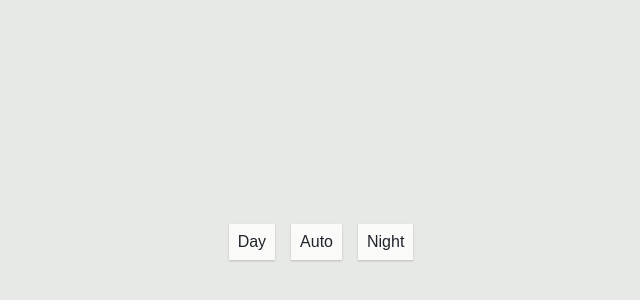
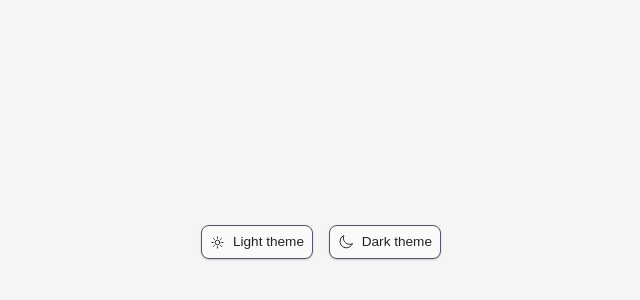
Before and after one commit to rachelrondon/React.JS-Buttons, a React (Create React App) app: page / in a window 1280 px wide. Shown: the part 158-458 px from the top of the page, without its empty margins (311-951 px from the left). Built offline with nearby package versions, Linux system fonts and the light colour scheme.

Commit message:
feat: final

```diff
--- a/package.json
+++ b/package.json
@@ -3,6 +3,7 @@
   "version": "0.1.0",
   "private": true,
   "dependencies": {
+    "@heroicons/react": "^2.2.0",
     "@testing-library/dom": "^10.4.1",
     "@testing-library/jest-dom": "^6.9.1",
     "@testing-library/react": "^16.3.2",
--- a/src/App.js
+++ b/src/App.js
@@ -1,9 +1,9 @@
-import Toggle from './Toggle';
+import Show from './Show';
 
 function App() {
   return (
     <div>
-      <Toggle />
+      <Show />
     </div>
   );
 }
--- /dev/null
+++ b/src/Show.css
@@ -0,0 +1,55 @@
+:root {
+  --color-blue-slate: #4e596f;
+  --color-bright-snow: #fafbf9;
+  --color-shadow-grey: #1f232a;
+}
+
+.layout {
+  align-items: center;
+  display: flex;
+  height: 100vh;
+  justify-content: center;
+}
+
+.buttons {
+  display: flex;
+  flex-direction: row;
+}
+
+.dark {
+  background-color: var(--color-shadow-grey);
+}
+
+.dark .btn {
+  background-color: var(--color-shadow-grey);
+  border: 0.0125rem solid var(--color-blue-slate);
+  color: var(--color-bright-snow);
+}
+
+.light {
+  background-color: #F5F5F5;
+}
+
+.light .btn {
+  background-color: var(--color-bright-snow);
+  border: 0.0125rem solid var(--color-blue-slate);
+  color: var(--color-shadow-grey);
+}
+
+.btn {
+  align-items: center;
+  border-radius: 0.5rem;
+  box-shadow: 0 1px 2px rgba(0, 0, 0, 0.2);
+  cursor: pointer;
+  display: flex;
+  flex-direction: row;
+  font-size: 0.85rem;
+  margin-right: 1rem;
+  padding: 0.5rem;
+  white-space: nowrap;
+  width: 7rem;
+}
+
+.btn svg {
+  margin-right: 0.5rem;
+}
--- /dev/null
+++ b/src/Show.js
@@ -0,0 +1,24 @@
+import { useState } from 'react';
+import { SunIcon, MoonIcon } from '@heroicons/react/24/outline';
+import "./Show.css";
+
+const Toggle = () => {
+
+  const [theme, setTheme] = useState("light")
+  const className = `layout ${theme}`;
+
+  const toggleTheme = (theme) => {
+    setTheme(theme);
+  };
+
+  return (
+    <div className={className}>
+      <div className="buttons">
+        <button className="btn" value="light" onClick={((e) => toggleTheme(e.target.value))}><SunIcon/>Light theme</button>
+        <button className="btn" value="dark" onClick={((e) => toggleTheme(e.target.value))}><MoonIcon/>Dark theme</button>
+      </div>
+    </div>
+  )
+};
+
+export default Toggle;
--- a/src/Toggle.css
+++ /dev/null
@@ -1,61 +0,0 @@
-:root {
-  --color-grey-olive: #6f7f78;
-  --color-shadow-grey: #1f232a;
-  --color-bright-snow: #fafbf9;
-  --color-light-grey: #E7E9E6;
-}
-
-.layout {
-  align-items: center;
-  display: flex;
-  height: 100vh;
-  justify-content: center;
-}
-
-.auto .btn {
-  background-color: var(--color-grey-olive);
-  border: 0.0125rem solid var(--color-grey-olive);
-  color: var(--color-bright-snow);
-}
-
-.night .btn {
-  background-color: var(--color-bright-snow);
-  border: 0.0125rem solid var(--color-bright-snow);
-  color: var(--color-shadow-grey);
-}
-
-.day .btn {
-  background-color: var(--color-bright-snow);
-  border: 0.0125rem solid var(--color-bright-snow);
-  color: var(--color-shadow-grey);
-}
-
-.btn {
-  box-shadow: 0 1px 2px rgba(0, 0, 0, 0.2);
-  cursor: pointer;
-  font-size: 1rem;
-  margin-right: 1rem;
-  padding: 0.5rem;
-  width: auto;
-}
-
-.auto {
-  background-color: #A3B1A0;
-  color: var(--color-shadow-grey);
-}
-
-.night {
-  background-color: var(--color-shadow-grey);
-  color: var(--color-bright-snow);
-}
-
-.day {
-  background-color: var(--color-light-grey);
-  color: var(--color-bright-snow);
-}
-
-.buttons {
-  display: flex;
-  flex-direction: row;
-  justify-content: center;
-}
--- a/src/Toggle.js
+++ /dev/null
@@ -1,24 +0,0 @@
-import { useState } from 'react';
-import "./Toggle.css";
-
-const Toggle = () => {
-
-  const [theme, setTheme] = useState("day")
-  const className = `layout ${theme}`;
-
-  const toggleTheme = (theme) => {
-    setTheme(theme);
-  };
-
-  return (
-    <div className={className}>
-      <div className="buttons">
-        <button className="btn" value="day" onClick={((e) => toggleTheme(e.target.value))}>Day</button>
-        <button className="btn" value="auto" onClick={((e) => toggleTheme(e.target.value))}>Auto</button>
-        <button className="btn" value="night" onClick={((e) => toggleTheme(e.target.value))}>Night</button>
-      </div>
-    </div>
-  )
-};
-
-export default Toggle;
```
Also changed, not shown: src/Images/sun.svg (added), 1 other file (tests, documents, lock files or other folders).
